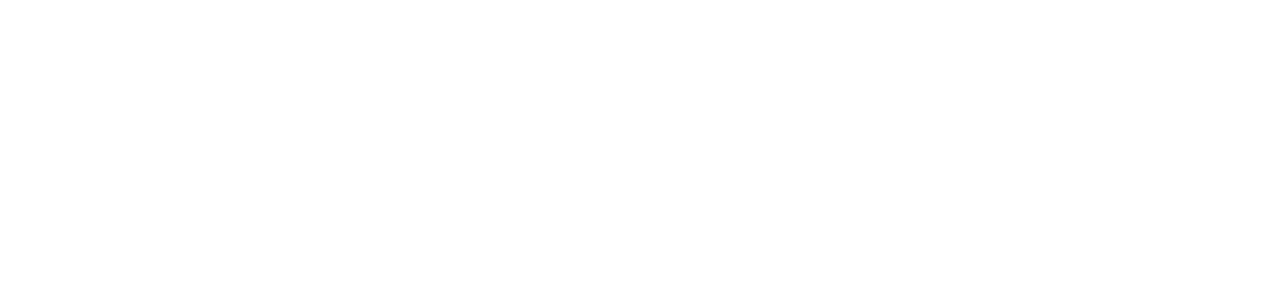
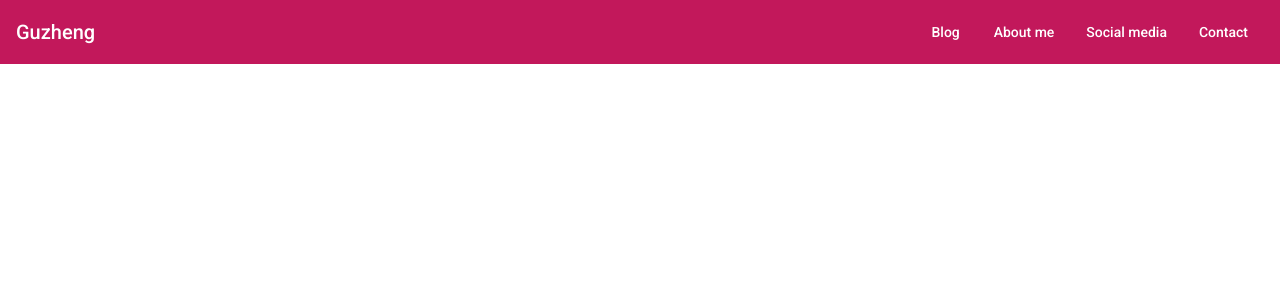
Before and after one commit to oDs1337/guzheng-angular, an Angular app: page / in a window 1280 px wide. Shown: the top 300 px of the page. Built offline with nearby package versions, Linux system fonts and the light colour scheme.

Commit message:
add nav bar

```diff
--- a/src/app/app.component.html
+++ b/src/app/app.component.html
@@ -1 +1,4 @@
+<div class="navBar">
+  <app-navigation-bar></app-navigation-bar>
+</div>
 <router-outlet></router-outlet>
--- /dev/null
+++ b/src/app/navigation-bar/navigation-bar.component.css
@@ -0,0 +1,3 @@
+.spacer {
+  flex: 1 1 auto;
+}
--- /dev/null
+++ b/src/app/navigation-bar/navigation-bar.component.html
@@ -0,0 +1,8 @@
+<mat-toolbar color="primary">
+  <span>Guzheng</span>
+  <span class="spacer"></span>
+  <button mat-button>Blog</button>
+  <button mat-button>About me</button>
+  <button mat-button>Social media</button>
+  <button mat-button>Contact</button>
+</mat-toolbar>
--- /dev/null
+++ b/src/app/navigation-bar/navigation-bar.component.ts
@@ -0,0 +1,15 @@
+import { Component, OnInit } from '@angular/core';
+
+@Component({
+  selector: 'app-navigation-bar',
+  templateUrl: './navigation-bar.component.html',
+  styleUrls: ['./navigation-bar.component.css']
+})
+export class NavigationBarComponent implements OnInit {
+
+  constructor() { }
+
+  ngOnInit(): void {
+  }
+
+}
```
Also changed, not shown: src/app/app.module.ts (+8 -0 lines), 1 other file (tests, documents, lock files or other folders).
